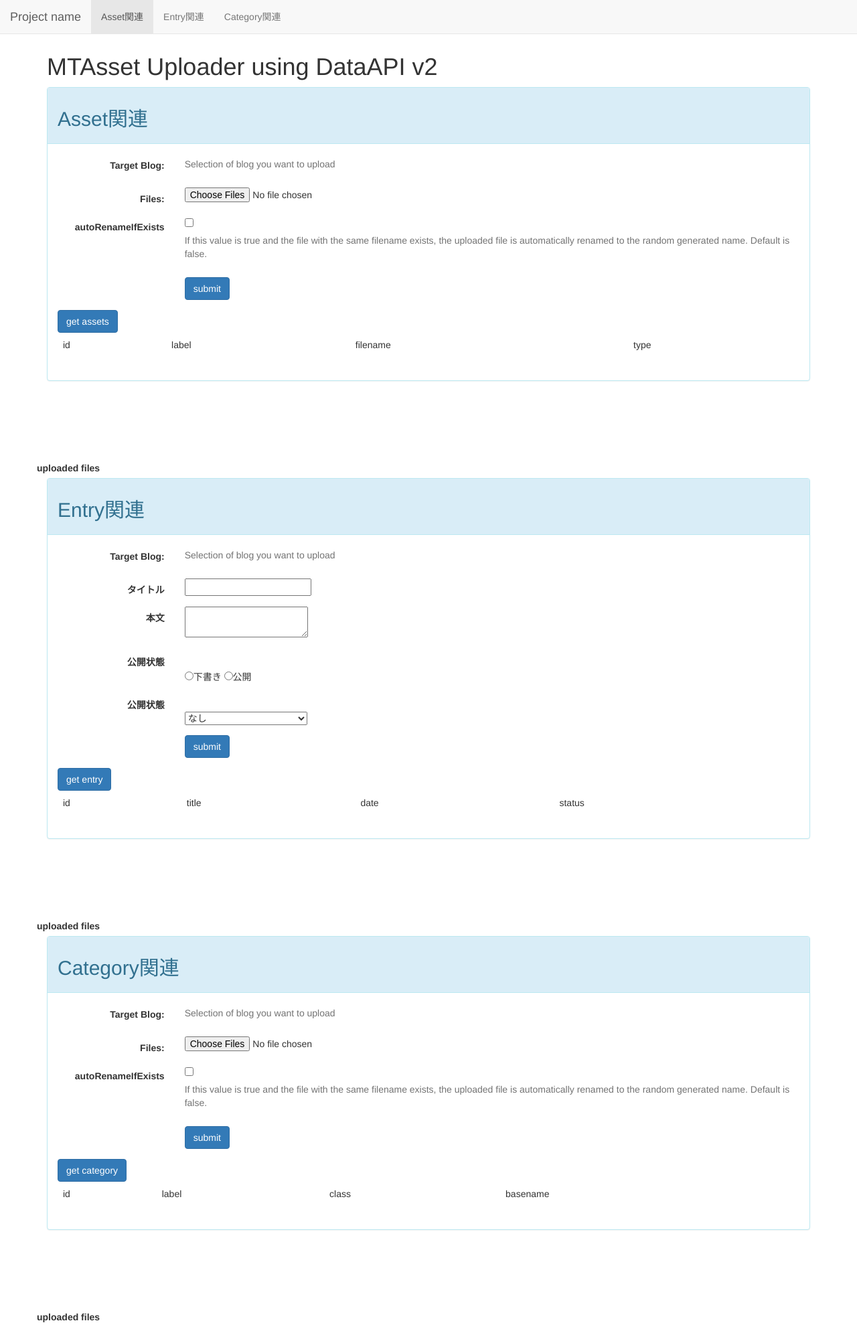
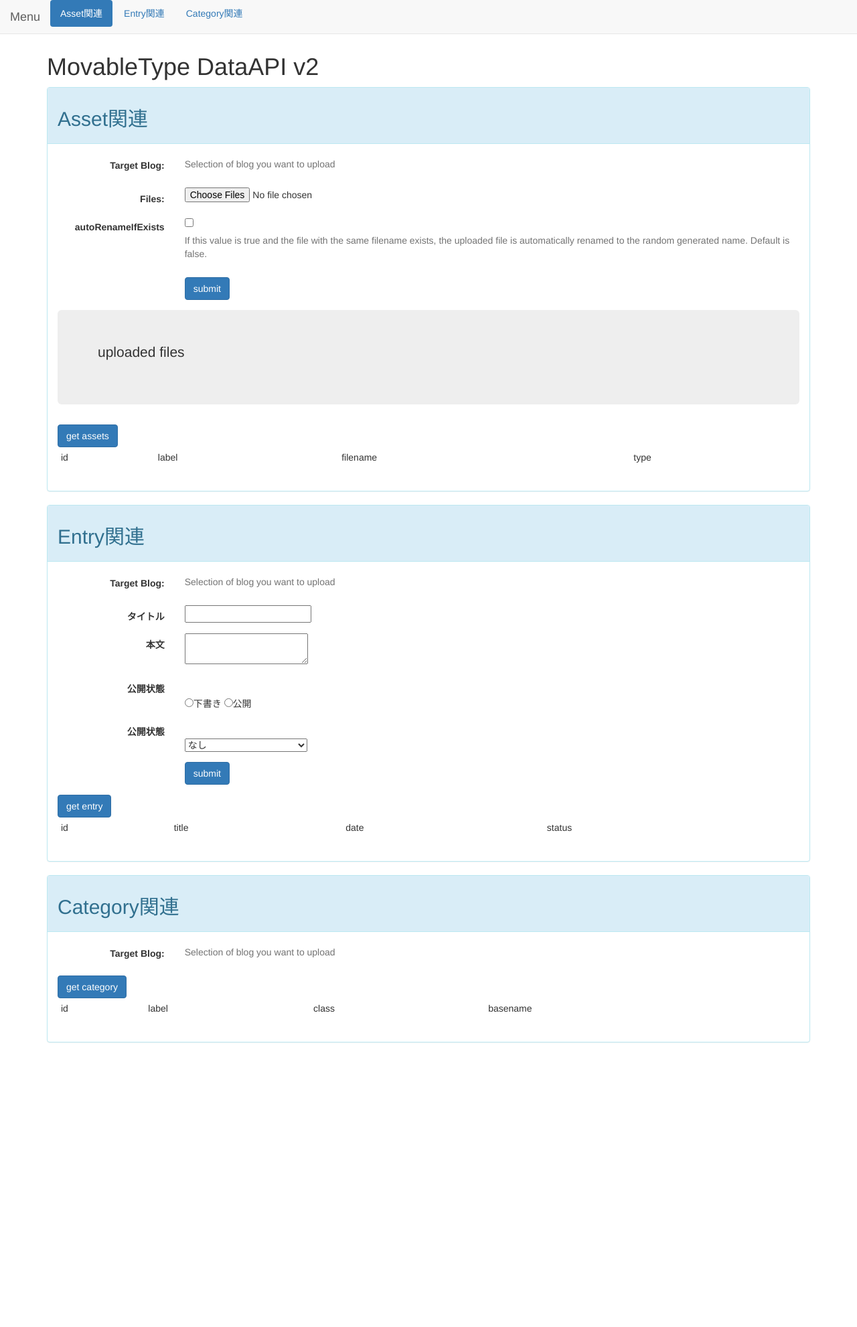
Before and after one commit to rmasco/data_api_test, a plain HTML site: page data-api-test/index.html in a window 1280 px wide. Shown: the whole page at 67% size. After the commit the page ends 1577 px from the top, so only its background shows below. Drawn offline with nearby package versions, Linux system fonts and the light colour scheme; a script that the page names is missing.

Commit message:
fix bug.

```diff
--- a/data-api-test/index.html
+++ b/data-api-test/index.html
@@ -4,7 +4,7 @@
     <meta charset="UTF-8">
     <meta http-equiv="X-UA-Compatible" content="IE=edge">
     <meta name="viewport" content="width=device-width, initial-scale=1">
-    <title>DataAPIテスト</title>
+    <title>DataAPI</title>
     <link rel="stylesheet" href="https://maxcdn.bootstrapcdn.com/bootstrap/3.3.2/css/bootstrap.min.css">
     <style>
         #result_log {
@@ -27,18 +27,18 @@
 </head>
 <body>
     <div class="container">
-        <h1>MTAsset Uploader using DataAPI v2</h1>
+        <h1>MovableType DataAPI v2</h1>
 
         <nav class="navbar navbar-default navbar-fixed-top">
          <div class="container-fluid">
             <div class="navbar-header">
-                <a class="navbar-brand" href="#top">Project name</a>
+                <a class="navbar-brand" href="#top">Menu</a>
             </div>
             <div id="navbar" class="navbar-collapse collapse">
-                <ul class="nav navbar-nav">
-                    <li class="active"><a href="#asset">Asset関連</a></li>
-                    <li><a href="#entry">Entry関連</a></li>
-                    <li><a href="#category">Category関連</a></li>
+                <ul class="nav nav-pills">
+                    <li role="presentation" class="active"><a href="#asset">Asset関連</a></li>
+                    <li role="presentation" ><a href="#entry">Entry関連</a></li>
+                    <li role="presentation" ><a href="#category">Category関連</a></li>
                 </ul>
             </div>
         </div>
@@ -78,9 +78,17 @@
                         </div>
                     </div>
                 </form>
+                <div class="jumbotron">
+                    <p>uploaded files</p>
+                    <div class="container">
+                        <div class="row">
+                            <div id="result"></div>
+                        </div>
+                    </div>
+                </div>
                 <input type="button" id="list-asset" class="btn btn-primary" value="get assets" />
                 <div class="listing-table">
-                    <table class="table table-hover">
+                    <table class="table table-hover table-condensed">
                         <thead>
                         <tr>
                             <td>id</td>
@@ -94,16 +102,6 @@
                     </table>
                 </div>
             </div>
-        </div>
-
-        <div class="logs">
-            <div id="result_log" class=""></div>
-        </div>
-
-
-        <div class="row">
-            <label>uploaded files</label>
-            <div id="result"></div>
         </div>
     </div>
 
@@ -162,7 +160,7 @@
                 </form>
                 <input type="button" id="list-entry" class="btn btn-primary" value="get entry" />
                 <div class="listing-table">
-                    <table class="table table-hover">
+                    <table class="table table-hover table-condensed">
                         <thead>
                         <tr>
                             <td>id</td>
@@ -177,16 +175,6 @@
                 </div>
 
             </div>
-        </div>
-
-        <div class="logs">
-            <div id="result_log" class=""></div>
-        </div>
-
-
-        <div class="row">
-            <label>uploaded files</label>
-            <div id="result"></div>
         </div>
     </div>
 
@@ -203,29 +191,10 @@
                         </div>
                     </div>
 
-                    <div class="form-group">
-                        <label for="file" class="col-sm-2 control-label">Files:</label>
-                        <div class="col-sm-10"><input id="file" type="file" name="upfile[]" multiple></div>
-                    </div>
-
-                    <div class="form-group">
-                        <label for="auto_rename" class="col-sm-2 control-label">autoRenameIfExists</label>
-                        <div class="col-sm-10">
-                            <input id="auto_rename" type="checkbox" name="auto_rename" value="1" />
-                            <p class="help-block">If this value is true and the file with the same filename exists, the uploaded file is automatically renamed to the random generated name. Default is false.</p>
-
-                        </div>
-                    </div>
-
-                    <div class="form-group">
-                        <div class="col-sm-offset-2 col-sm-10">
-                            <input id="btn" class="btn btn-primary" type="button" value="submit" />
-                        </div>
-                    </div>
                 </form>
                 <input type="button" id="list-category" class="btn btn-primary" value="get category" />
                 <div class="listing-table">
-                    <table class="table table-hover">
+                    <table class="table table-hover table-condensed">
                         <thead>
                         <tr>
                             <td>id</td>
@@ -240,18 +209,9 @@
                 </div>
             </div>
         </div>
-
-        <div class="logs">
-            <div id="result_log" class=""></div>
-        </div>
-
-
-        <div class="row">
-            <label>uploaded files</label>
-            <div id="result"></div>
-        </div>
     </div>
 </div>
+
 
 <script src="//code.jquery.com/jquery-1.11.2.min.js"></script>
 <script src="/mt-static/data-api/v2/js/mt-data-api.min.js"></script>
--- a/data-api-test/js/asset.js
+++ b/data-api-test/js/asset.js
@@ -14,7 +14,7 @@ function upload_asset() {
   var siteId = $('#asset .blog_id').val();
   var files = document.getElementById("file").files;
   for (var i = 0; i< files.length; i++){
-    var rename = $('#auto_rename').val() ? true : false;
+    var rename = $('#auto_rename').attr("checked") ? true : false;
     var data = {
       file: files[i], // File object
       path: "",
@@ -25,7 +25,7 @@ function upload_asset() {
     api.uploadAsset(data, function(response) {
       if (response.error) {
         // エラー処理
-        $('#result_log').append($('<p>').append("<div class=\"alert alert-danger\">code：" + response.error.code + "<br />message:" + response.error.message+"</div>"))
+        alert(response.error.message);
         return;
       }
       var img_box = $('<div>').attr('class','col-xs-3 col-md-1');
@@ -48,11 +48,17 @@ function list_asset() {
     limit: 0
   }
   api.listAssets(siteId, data, function(response) {
-      if(response.error){
-          // エラー処理
-      }
       var tbody = $('#asset table tbody');
       tbody.empty();
+      if(response.error){
+        // エラー処理
+        alert(response.error.message);
+        return;
+      }
+      if(response.totalResults==0){
+        alert("asset is not found.");
+        return;
+      }
       for (var i = 0; i < response.totalResults; i++) {
         var asset = response.items[i];
         var tr = $('<tr>');
--- a/data-api-test/js/category.js
+++ b/data-api-test/js/category.js
@@ -10,13 +10,17 @@ function list_category() {
   $('#result_log').empty();
 
   var siteId = $('#category .blog_id').val();
-  var data = {
-    'limit': 0
-  }
-
+  var data = {};
   api.listCategories(siteId, data, function(response) {
+      var tbody = $('#category table tbody');
+      tbody.empty();
       if(response.error){
           // エラー処理
+          alert(response.error.message);
+          return;
+      }
+      if(response.totalResults == 0){
+        alert("category is not found.");
       }
 
       // <td>id</td>
@@ -24,8 +28,6 @@ function list_category() {
       // <td>class</td>
       // <td>basename</td>
 
-      var tbody = $('#category table tbody');
-      tbody.empty();
       for (var i = 0; i < response.totalResults; i++) {
         var cat = response.items[i];
         var tr = $('<tr>');
--- a/data-api-test/js/entry.js
+++ b/data-api-test/js/entry.js
@@ -42,13 +42,16 @@ function list_entry() {
   }
 
   api.listEntries(siteId, data, function(response) {
+      var tbody = $('#entry table tbody');
+      tbody.empty();
       if(response.error){
           // エラー処理
           alert(response.error.message);
           return;
       }
-      var tbody = $('#entry table tbody');
-      tbody.empty();
+      if(response.totalResults == 0){
+        alert("entry is not found.");
+      }
       for (var i = 0; i < response.totalResults; i++) {
         var entry = response.items[i];
         var title = entry.title;
--- a/data-api-test/js/mt.js
+++ b/data-api-test/js/mt.js
@@ -25,7 +25,6 @@ $(function(){
         blog_selector.append($('<option>').val(blog.id).attr('label',blog.name));
       }
       $('.blogs').prepend(blog_selector);
-      // レスポンスデータを使った処理
     });
 
 });
```
Also changed, not shown: 1 other file.
